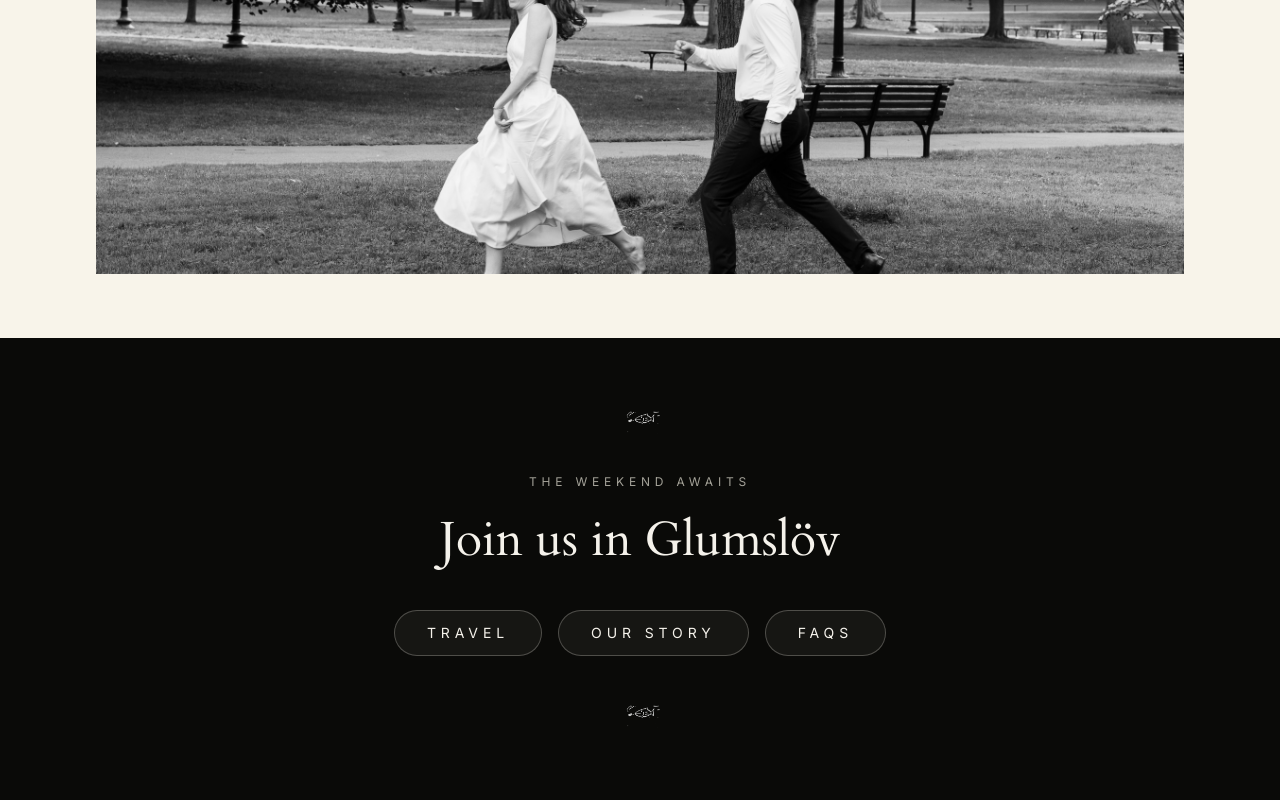
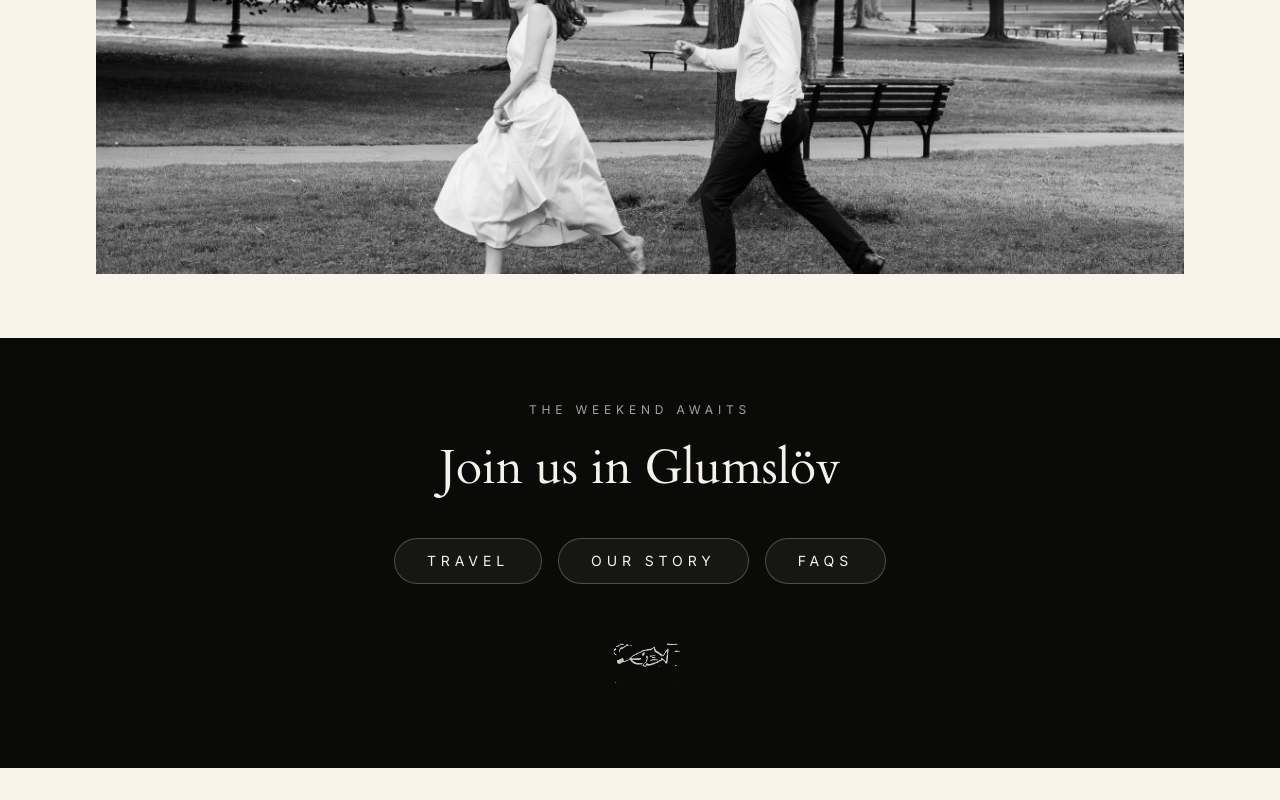
Before and after one commit to EL132/zach-and-julia-wedding, a Next.js app in the folder wedding-website/: page / in a window 1280 px wide. Shown: the part 2184-2984 px from the top of the page. After the commit the page ends 2952 px from the top, so only its background shows below. Built offline with nearby package versions, Linux system fonts and the light colour scheme.

Commit message:
Make bigger

```diff
--- a/wedding-website/app/components/SiteHeader.tsx
+++ b/wedding-website/app/components/SiteHeader.tsx
@@ -138,7 +138,7 @@ export default function SiteHeader() {
             >
               <p className="text-xs uppercase tracking-[0.55em] text-[#F5F2EB]/60">Navigation</p>
 
-              <FishMark className="mt-4 h-8 w-8 opacity-75" />
+              <FishMark className="mt-4 h-14 w-14 opacity-75" />
 
               <nav className="mt-6 space-y-[clamp(0.65rem,1.8vh,1.25rem)]" aria-label="Primary navigation">
                 {navigationItems.map((item, index) => {
--- a/wedding-website/app/page.tsx
+++ b/wedding-website/app/page.tsx
@@ -86,7 +86,6 @@ export default function Home() {
 
       <footer className="bg-[#0a0a08] px-6 py-12 sm:px-8 sm:py-16">
         <div className="mx-auto max-w-3xl text-center">
-          <FishMark className="mx-auto mb-8 h-10 w-10 opacity-80" />
           <p className="text-xs uppercase tracking-[0.4em] text-[#E6E2D6]/70">
             {homePageContent.cta.eyebrow}
           </p>
@@ -113,7 +112,7 @@ export default function Home() {
               FAQs
             </Link>
           </div>
-          <FishMark className="mx-auto mt-10 h-10 w-10 opacity-80" />
+          <FishMark className="mx-auto mt-10 h-20 w-20 opacity-80" />
         </div>
       </footer>
     </>
```
